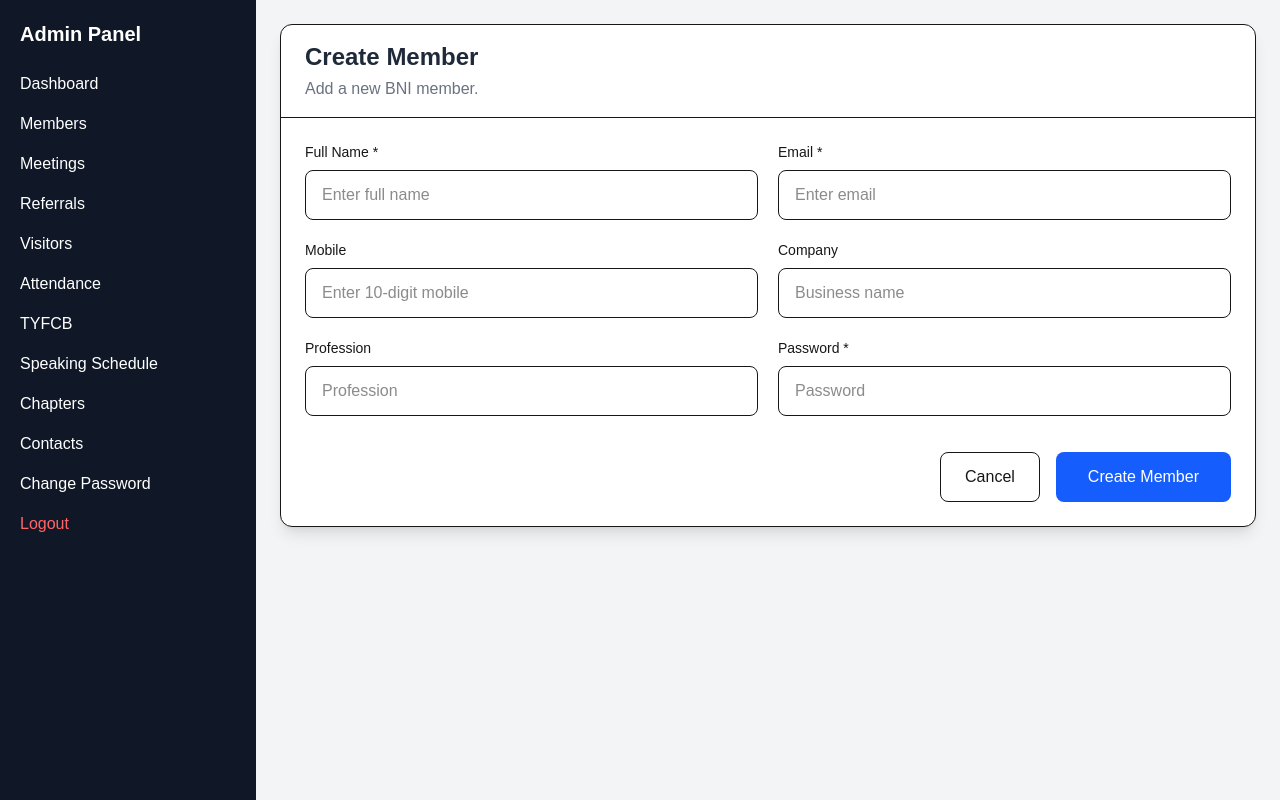
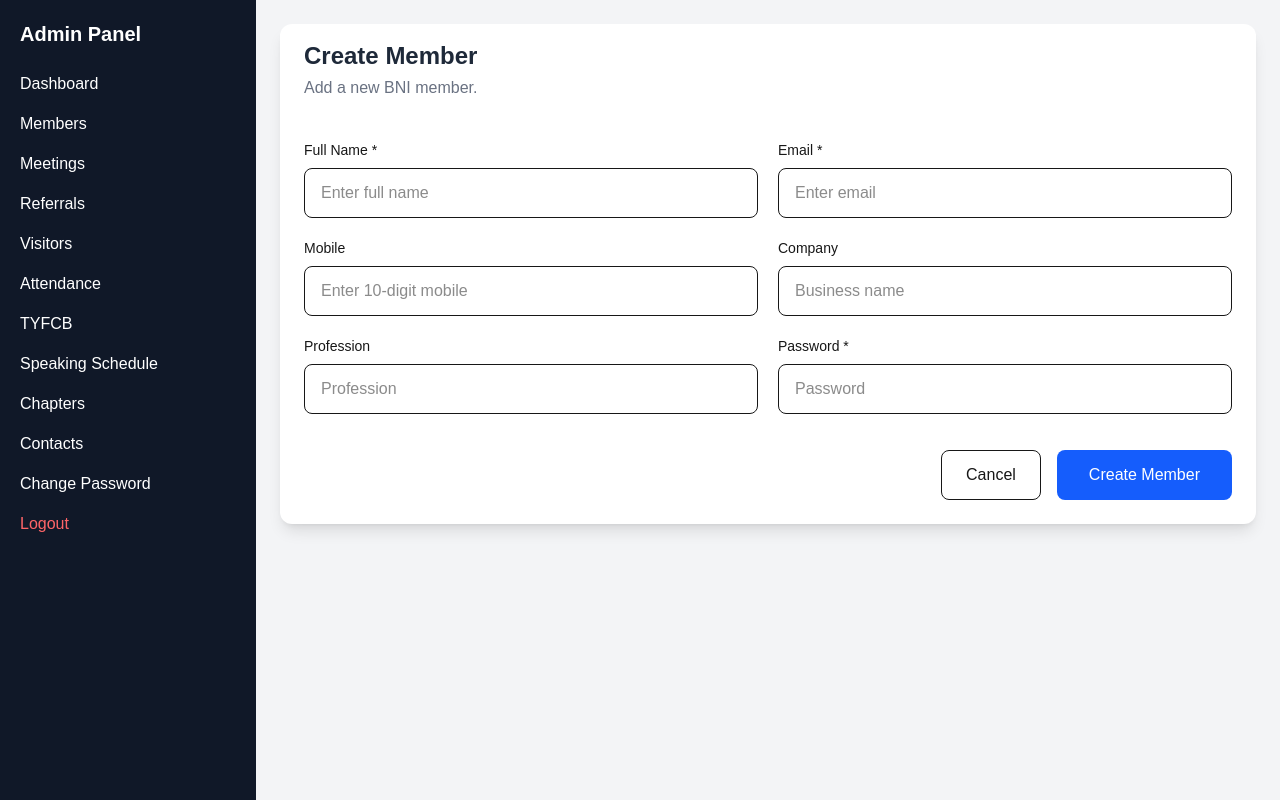
Before and after one commit to BhushanMeshram27/bni-web-portal-client, a Next.js app: page /admin/members/create in a window 1280 px wide. Built offline with nearby package versions, Linux system fonts and the light colour scheme; no server answers; sample sign-in values are in the browser's storage.

Commit message:
Updated Admin Member Create

```diff
--- a/src/app/admin/members/create/page.jsx
+++ b/src/app/admin/members/create/page.jsx
@@ -75,9 +75,9 @@ export default function CreateMemberPage() {
 
     return (
         <div className="max-w-5xl mx-auto p-6">
-            <div className="bg-white rounded-xl shadow-lg border">
+            <div className="bg-white rounded-xl shadow-lg">
 
-                <div className="border-b px-6 py-4">
+                <div className="px-6 py-4">
                     <h1 className="text-2xl font-bold text-gray-800">
                         Create Member
                     </h1>
```
